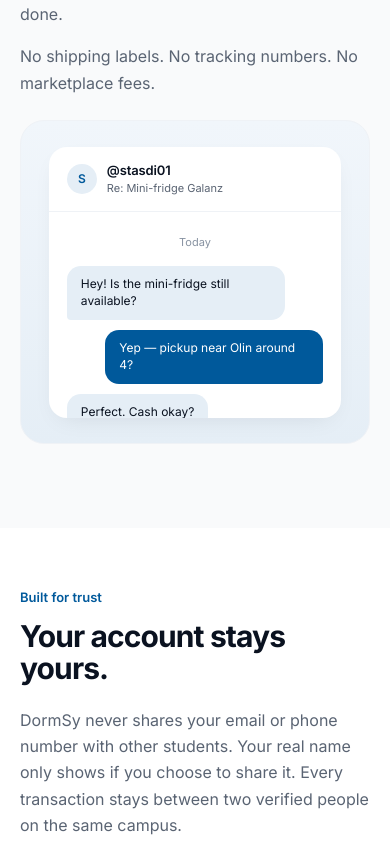
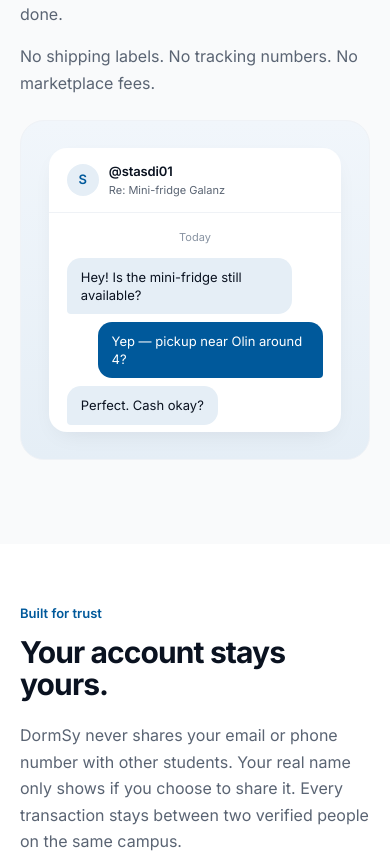
Before and after one commit to stasdi01/dormsy-web, a Next.js app in the folder frontend/: page / in a window 390 px wide. Shown: the part 4148-5008 px from the top of the page. Built offline with nearby package versions, Linux system fonts and the light colour scheme.

Commit message:
fix(landing): increase hero meta spacing on desktop, fix chat mockup on mobile

```diff
--- a/frontend/app/page.tsx
+++ b/frontend/app/page.tsx
@@ -120,6 +120,11 @@ export default function LandingPage() {
           .lp-waitlist-box { padding: 40px 32px !important; }
         }
 
+        /* ── Desktop only: more breathing room below CTA buttons ── */
+        @media (min-width: 601px) {
+          .lp-hero-meta { margin-top: 48px !important; }
+        }
+
         /* ── Phone ── */
         @media (max-width: 600px) {
           .lp-float-card { display: none !important; }
@@ -147,8 +152,9 @@ export default function LandingPage() {
           .lp-section { padding: 56px 0 !important; }
           .lp-section-head { margin-bottom: 40px !important; }
           .lp-container { padding: 0 20px !important; }
-          .lp-chat-bubble-them { max-width: 85% !important; font-size: 12px !important; }
-          .lp-chat-bubble-me { max-width: 85% !important; font-size: 12px !important; }
+          .lp-chat-art { aspect-ratio: unset !important; height: 340px !important; }
+          .lp-chat-bubble-them { max-width: 88% !important; font-size: 13px !important; }
+          .lp-chat-bubble-me { max-width: 88% !important; font-size: 13px !important; }
           .lp-orbit-chip { font-size: 11px !important; padding: 8px 10px !important; }
         }
 
@@ -204,7 +210,7 @@ export default function LandingPage() {
             <Link href="/login" className="lp-btn lp-btn-outline lp-btn-lg">I already have an account</Link>
           </div>
 
-          <div style={{ marginTop: 28, display: "inline-flex", alignItems: "center", gap: 8, color: "#5A6473", fontSize: 14 }}>
+          <div className="lp-hero-meta" style={{ marginTop: 28, display: "inline-flex", alignItems: "center", gap: 8, color: "#5A6473", fontSize: 14 }}>
             <span className="lp-pulse" />
             Currently live at <strong style={{ color: "#0A1220", fontWeight: 600, marginLeft: 4 }}>Luther College</strong>
           </div>
@@ -440,21 +446,21 @@ export default function LandingPage() {
               <p style={{ color: "#5A6473", fontSize: 16, margin: "0 0 16px", lineHeight: 1.65, maxWidth: 460 }}>Message buyers and sellers in-app under your handle — no phone numbers needed until you&apos;re ready. When you are, agree on a campus spot, hand off in person, and you&apos;re done.</p>
               <p style={{ color: "#5A6473", fontSize: 16, margin: 0, lineHeight: 1.65, maxWidth: 460 }}>No shipping labels. No tracking numbers. No marketplace fees.</p>
             </div>
-            <div style={{ aspectRatio: "1.08 / 1", background: "linear-gradient(180deg, #F1F6FB 0%, #E5EEF6 100%)", borderRadius: 24, border: "1px solid #EFF2F6", position: "relative", overflow: "hidden" }}>
+            <div className="lp-chat-art" style={{ aspectRatio: "1.08 / 1", background: "linear-gradient(180deg, #F1F6FB 0%, #E5EEF6 100%)", borderRadius: 24, border: "1px solid #EFF2F6", position: "relative", overflow: "hidden" }}>
               {/* Chat mockup */}
               <div style={{ position: "absolute", left: "8%", right: "8%", top: "8%", bottom: "8%", background: "#FFFFFF", borderRadius: 18, boxShadow: "0 8px 24px -10px rgba(10,18,32,0.10)", overflow: "hidden", display: "flex", flexDirection: "column" }}>
-                <div style={{ padding: "14px 18px", borderBottom: "1px solid #EFF2F6", display: "flex", alignItems: "center", gap: 10 }}>
-                  <div style={{ width: 30, height: 30, borderRadius: 999, background: "#E5EEF6", color: "#00599B", display: "grid", placeItems: "center", fontSize: 12, fontWeight: 600, flexShrink: 0 }}>S</div>
+                <div style={{ padding: "14px 18px", borderBottom: "1px solid #EFF2F6", display: "flex", alignItems: "center", gap: 10, flexShrink: 0 }}>
+                  <div style={{ width: 32, height: 32, borderRadius: 999, background: "#E5EEF6", color: "#00599B", display: "grid", placeItems: "center", fontSize: 13, fontWeight: 600, flexShrink: 0 }}>S</div>
                   <div>
                     <div style={{ fontSize: 13, fontWeight: 600, letterSpacing: "-0.01em" }}>@stasdi01</div>
                     <div style={{ fontSize: 11, color: "#5A6473" }}>Re: Mini-fridge Galanz</div>
                   </div>
                 </div>
-                <div style={{ flex: 1, padding: "22px 18px", display: "flex", flexDirection: "column", gap: 10, overflow: "hidden" }}>
-                  <div style={{ textAlign: "center", fontSize: 11, color: "#8893A2", marginBottom: 6 }}>Today</div>
-                  <div className="lp-chat-bubble-them" style={{ alignSelf: "flex-start", background: "#E5EEF6", color: "#0A1220", padding: "10px 14px", borderRadius: 14, borderBottomLeftRadius: 4, fontSize: 13, lineHeight: 1.4, maxWidth: "70%" }}>Hey! Is the mini-fridge still available?</div>
-                  <div className="lp-chat-bubble-me" style={{ alignSelf: "flex-end", background: "#00599B", color: "#FFFFFF", padding: "10px 14px", borderRadius: 14, borderBottomRightRadius: 4, fontSize: 13, lineHeight: 1.4, maxWidth: "70%" }}>Yep — pickup near Olin around 4?</div>
-                  <div className="lp-chat-bubble-them" style={{ alignSelf: "flex-start", background: "#E5EEF6", color: "#0A1220", padding: "10px 14px", borderRadius: 14, borderBottomLeftRadius: 4, fontSize: 13, lineHeight: 1.4, maxWidth: "70%" }}>Perfect. Cash okay?</div>
+                <div style={{ flex: 1, padding: "16px 18px", display: "flex", flexDirection: "column", gap: 8, overflowY: "auto" }}>
+                  <div style={{ textAlign: "center", fontSize: 11, color: "#8893A2", marginBottom: 4 }}>Today</div>
+                  <div className="lp-chat-bubble-them" style={{ alignSelf: "flex-start", background: "#E5EEF6", color: "#0A1220", padding: "10px 14px", borderRadius: 14, borderBottomLeftRadius: 4, fontSize: 13, lineHeight: 1.4, maxWidth: "80%" }}>Hey! Is the mini-fridge still available?</div>
+                  <div className="lp-chat-bubble-me" style={{ alignSelf: "flex-end", background: "#00599B", color: "#FFFFFF", padding: "10px 14px", borderRadius: 14, borderBottomRightRadius: 4, fontSize: 13, lineHeight: 1.4, maxWidth: "80%" }}>Yep — pickup near Olin around 4?</div>
+                  <div className="lp-chat-bubble-them" style={{ alignSelf: "flex-start", background: "#E5EEF6", color: "#0A1220", padding: "10px 14px", borderRadius: 14, borderBottomLeftRadius: 4, fontSize: 13, lineHeight: 1.4, maxWidth: "80%" }}>Perfect. Cash okay?</div>
                   <div className="lp-typing" style={{ alignSelf: "flex-start", display: "inline-flex", gap: 3, padding: "10px 14px", background: "#E5EEF6", borderRadius: 14, borderBottomLeftRadius: 4 }}>
                     <span/><span/><span/>
                   </div>
```
